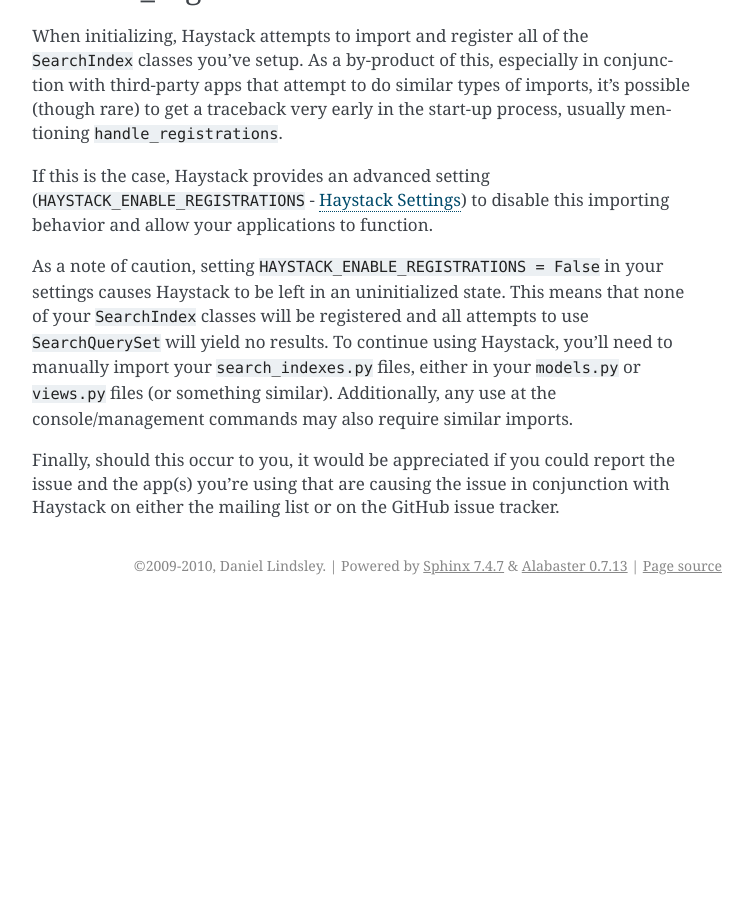
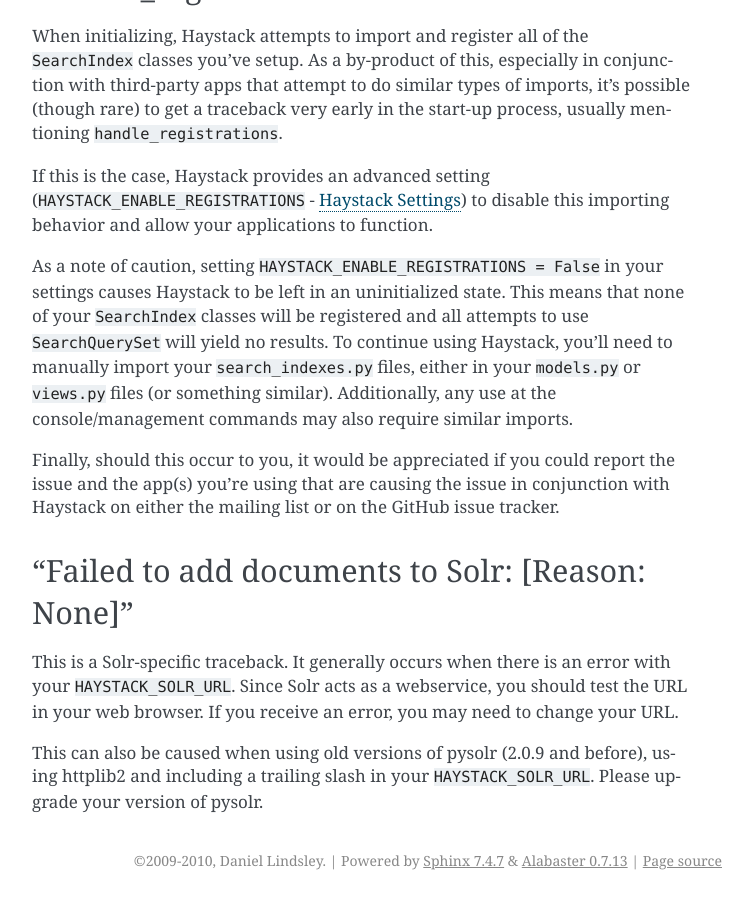
Before and after one commit to django-haystack/django-haystack, a Sphinx documentation site: the page built from docs/debugging.rst, in a window 1280 px wide and 900 px high, scrolled down 2360 px. Shown: the whole window, without its empty margins (388-1141 px from the left). Built offline with Sphinx 7.4.7, drawn with Linux system fonts in a browser that asks for light colours; before the commit the page ends 2965 px from its top, so only the background shows below that; some of the changed text lies outside the part shown.

Commit message:
Added debugging notes for Solr. Thanks to smccully for reporting this.

```diff
--- a/docs/debugging.rst
+++ b/docs/debugging.rst
@@ -121,3 +121,16 @@
 Finally, should this occur to you, it would be appreciated if you could report
 the issue and the app(s) you're using that are causing the issue in conjunction
 with Haystack on either the mailing list or on the GitHub issue tracker.
+
+
+"Failed to add documents to Solr: [Reason: None]"
+=================================================
+
+This is a Solr-specific traceback. It generally occurs when there is an error
+with your ``HAYSTACK_SOLR_URL``. Since Solr acts as a webservice, you should
+test the URL in your web browser. If you receive an error, you may need to
+change your URL.
+
+This can also be caused when using old versions of pysolr (2.0.9 and before),
+using httplib2 and including a trailing slash in your ``HAYSTACK_SOLR_URL``.
+Please upgrade your version of pysolr.
```
